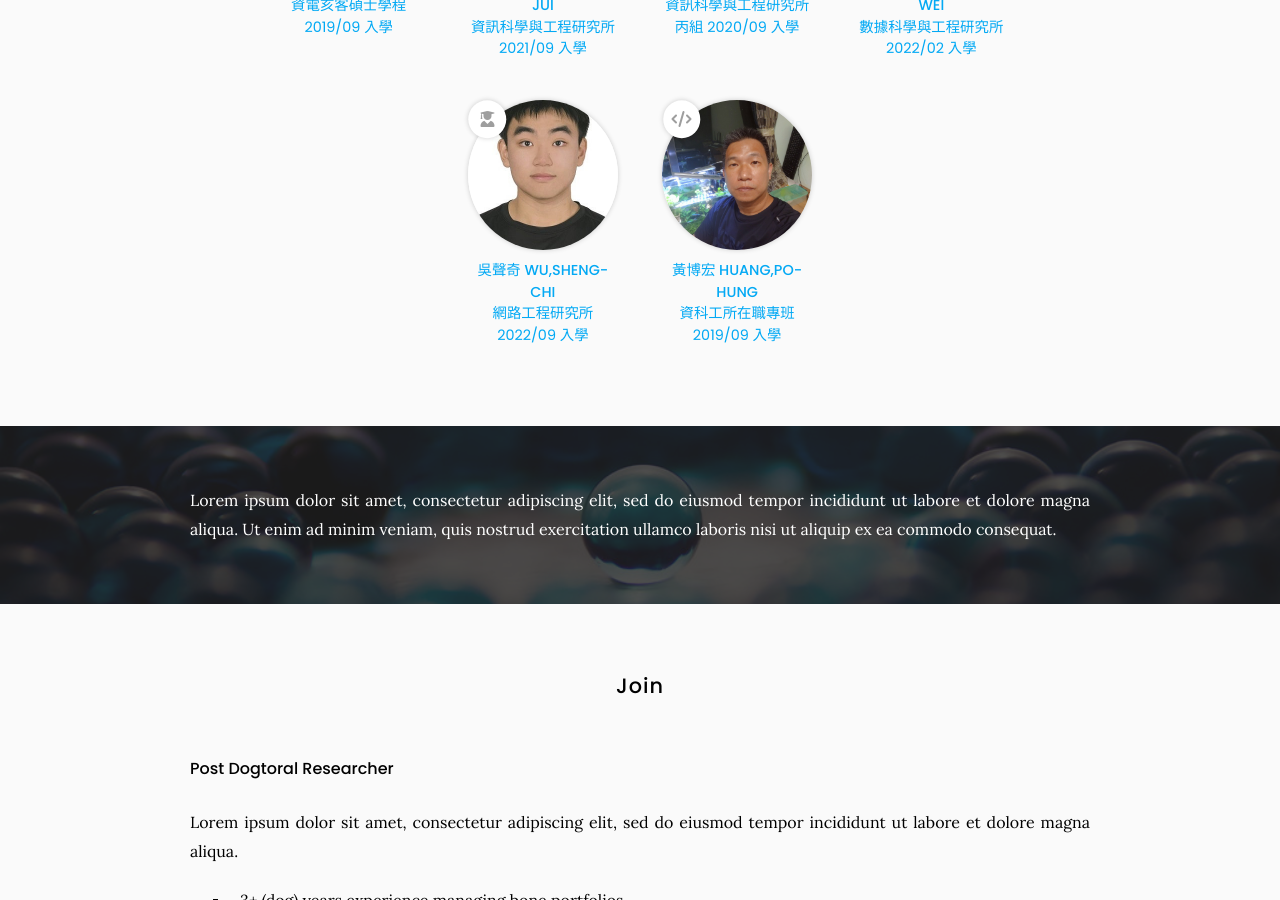
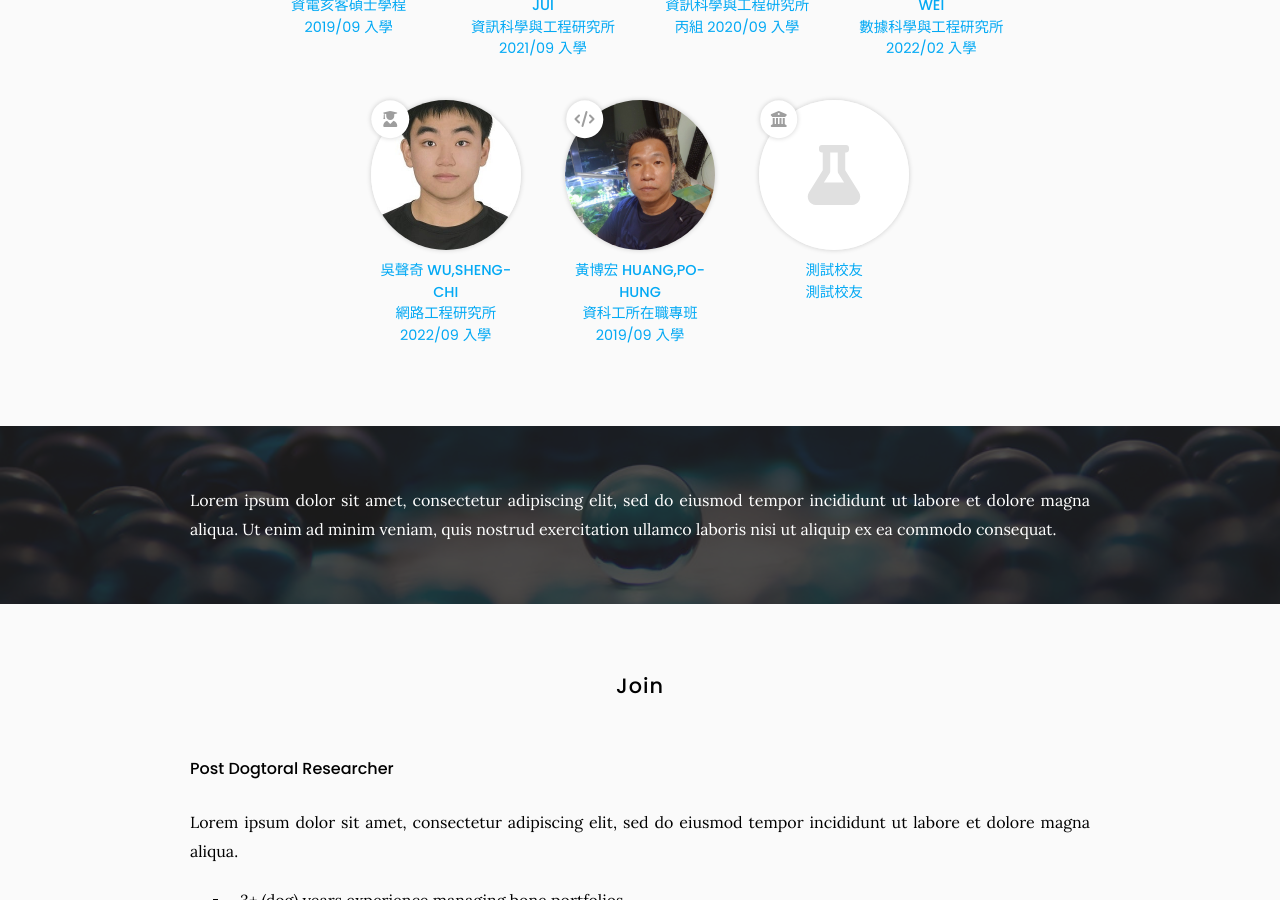
Before and after one commit to NYCU-PLAS/NYCU-PLAS.github.io, a Jekyll site: the page built from team/index.md, in a window 1280 px wide and 900 px high, scrolled down 985 px. Built offline with Jekyll 4.4.1, drawn with Linux system fonts in a browser that asks for light colours.

Commit message:
alumni_test: add a test alumni

```diff
--- a/_data/roles.yaml
+++ b/_data/roles.yaml
@@ -17,3 +17,7 @@ programmer:
 mascot:
   icon: fas fa-dog
   text: Mascot
+
+alumni:
+  icon: fas fa-university
+  text: alumni
--- /dev/null
+++ b/_members/alumni_test.md
@@ -0,0 +1,7 @@
+---
+name: 測試校友
+image:
+description: 測試校友
+role: alumni
+aliases:
+---
```
Also changed, not shown: team/index.md (+6 -0 lines).
